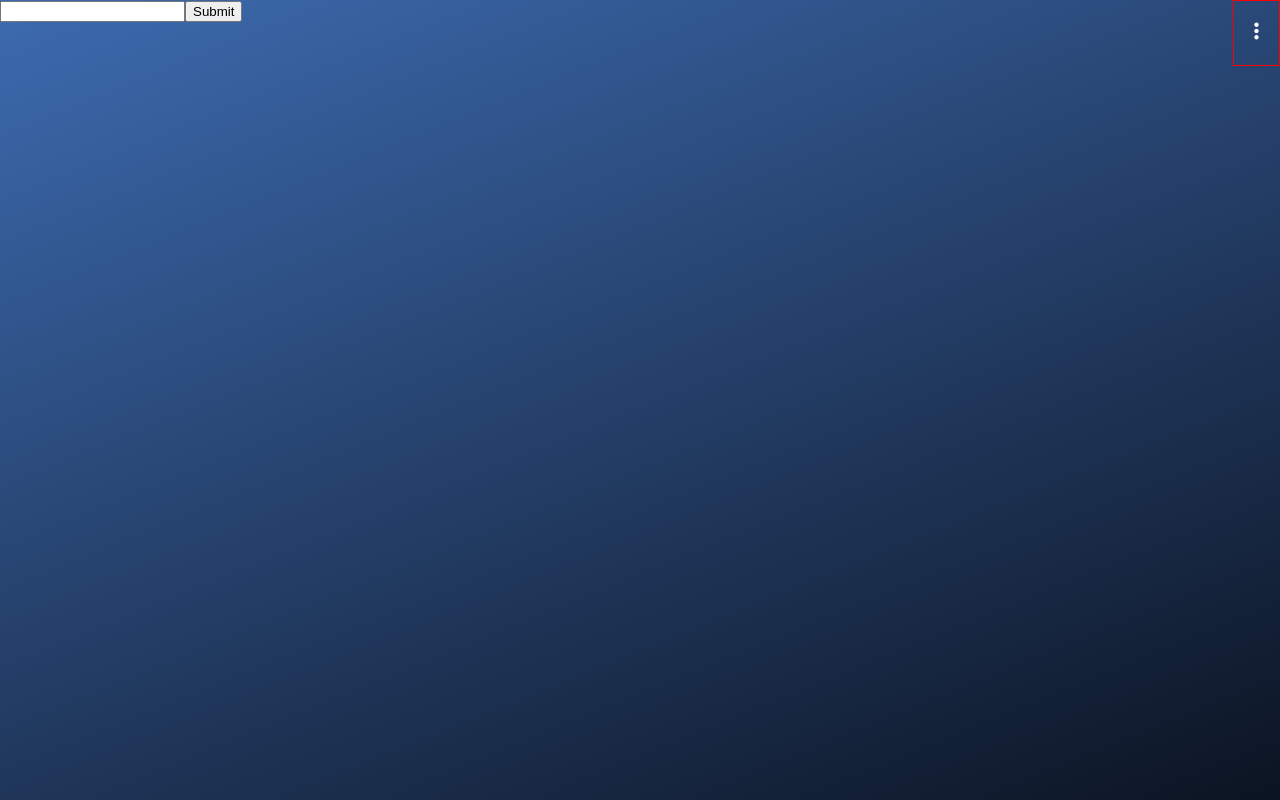
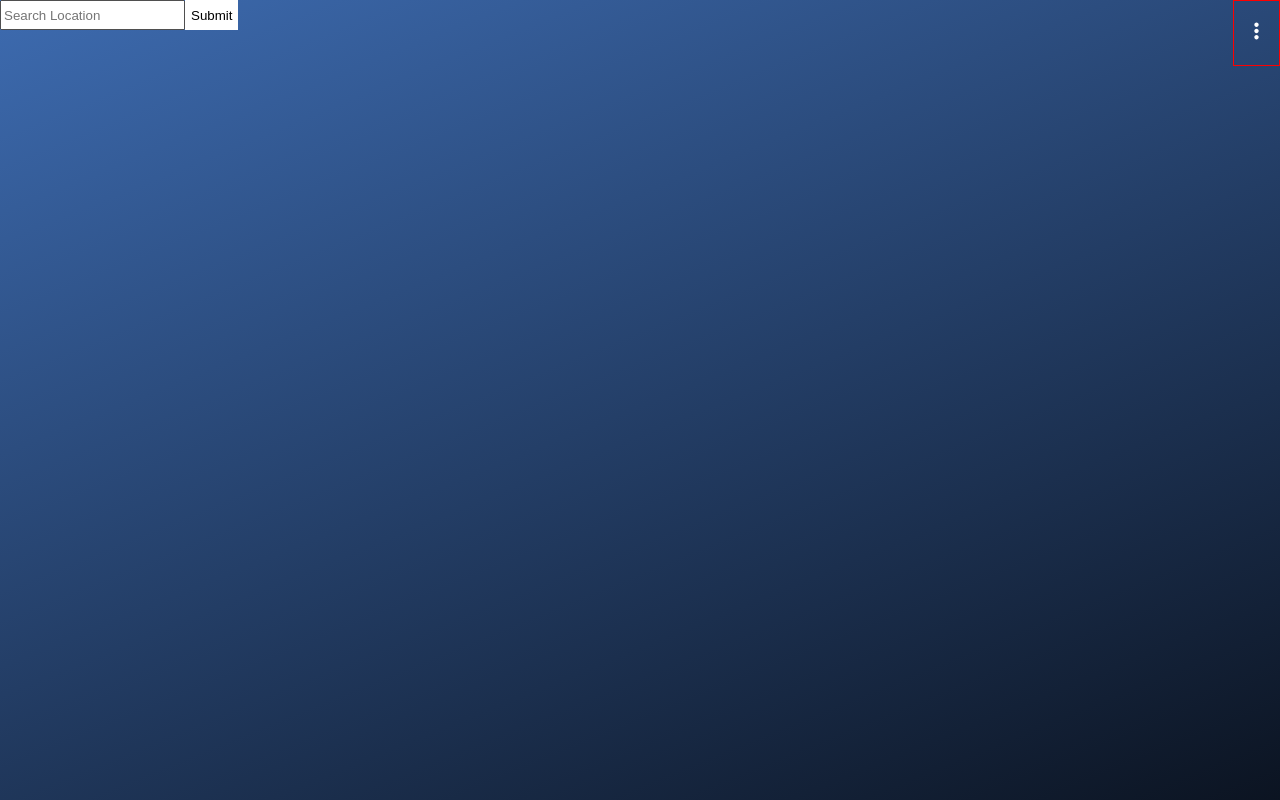
Before and after one commit to polychrom/weather.polychrom.dev, an Angular app: page / in a window 1280 px wide. Built offline with nearby package versions, Linux system fonts and the light colour scheme.

Commit message:
fixed ssr problems (window, localstorage)

```diff
--- a/src/app/api.service.ts
+++ b/src/app/api.service.ts
@@ -51,9 +51,9 @@ export class ApiService {
       lon: res.city.coord.lon,
     };
 
-    //const locationToString = JSON.stringify(location);
+    this.locationList.push(location);
 
-    this.locationList.push(location);
+    // structure [{},{},{}]
     localStorage.setItem('location', JSON.stringify(this.locationList));
 
     console.log('save', res);
--- a/src/app/app.component.html
+++ b/src/app/app.component.html
@@ -1,7 +1,7 @@
 <app-navigation></app-navigation>
 
-<input type="search" id="search">
-<input type="submit" value="Submit" (click)="this.searchLocation()">
+<input type="search" id="search" placeholder="Search Location">
+<input type="submit" id="submit" value="Submit" (click)="this.searchLocation()">
 
 <ng-container *ngIf="this.locationList">
   <li *ngFor="let location of this.locationList; let i = index" (click)="searchWeather(i)"
--- a/src/app/app.component.scss
+++ b/src/app/app.component.scss
@@ -68,3 +68,18 @@
 .location_country {
   font-size: 10px;
 }
+
+#search {
+  height: 30px;
+}
+
+#submit {
+  height: 30px;
+  background-color: #fff;
+  color: #000;
+  border: none;
+}
+
+input:focus::placeholder {
+  color: transparent;
+}
--- a/src/app/app.component.ts
+++ b/src/app/app.component.ts
@@ -69,6 +69,7 @@ export class AppComponent {
   searchLocation(): void {
     const searchValue = (<HTMLInputElement>document.getElementById('search'))
       .value;
+
     console.log('input', searchValue);
     this.apiService.searchRequest(searchValue);
   }
--- a/src/app/navigation/navigation.component.html
+++ b/src/app/navigation/navigation.component.html
@@ -13,9 +13,11 @@
 
             <div id="navigation">
 
+                <!--
                 <li class="stored_locations" *ngFor="let location of this.locations; let i = index">
                     {{ location.city }}
                 </li>
+            -->
 
             </div>
 
--- a/src/app/navigation/navigation.component.ts
+++ b/src/app/navigation/navigation.component.ts
@@ -1,5 +1,8 @@
-import { Component, OnInit } from '@angular/core';
+import { Component, Inject, OnInit } from '@angular/core';
+import { fromEvent } from 'rxjs';
 import { ApiService } from '../api.service';
+import { PLATFORM_ID } from '@angular/core';
+import { isPlatformBrowser } from '@angular/common';
 
 @Component({
   selector: 'app-navigation',
@@ -7,10 +10,33 @@ import { ApiService } from '../api.service';
   styleUrls: ['./navigation.component.scss'],
 })
 export class NavigationComponent implements OnInit {
-  public locations;
+  private isBrowser: boolean;
+
+  public locations: any;
   public isNavigationActive = false;
-  constructor(public apiService: ApiService) {
-    this.locations = this.apiService.readLocationFromStorage();
+  constructor(
+    @Inject(PLATFORM_ID) platformId: Object,
+    public apiService: ApiService
+  ) {
+    this.isBrowser = isPlatformBrowser(platformId);
+
+    console.log('platform', this.isBrowser);
+
+    if (this.isBrowser) {
+      this.locations = this.apiService.readLocationFromStorage();
+    }
+
+    if (this.isBrowser) {
+      const click$ = fromEvent(window, 'click');
+      click$.subscribe((event: any) => {
+        let toggle = false;
+        console.log('click', event.srcElement.id);
+        if (event.srcElement.id !== 'navigation' && this.isNavigationActive) {
+          //this.isNavigationActive = false;
+          console.log('close modal');
+        }
+      });
+    }
   }
 
   ngOnInit(): void {
```
